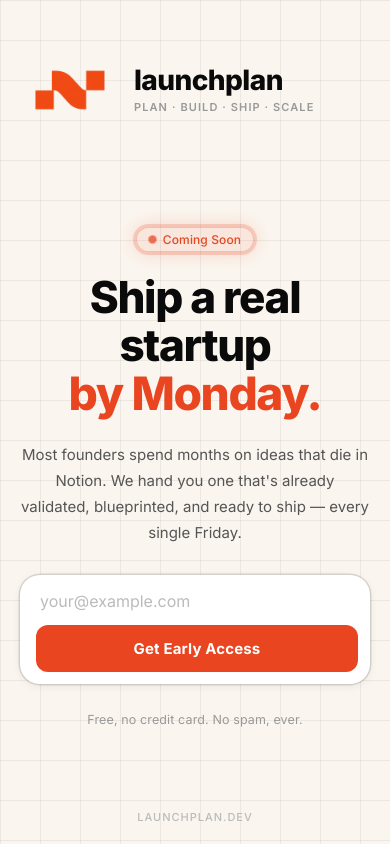
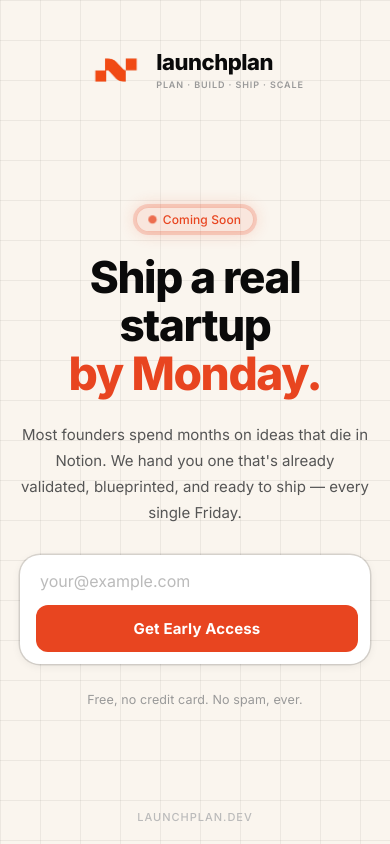
Before and after one commit to yashvardhansinh2510-max/waitlist-, a React (Vite) app: page / in a window 390 px wide. Built offline with nearby package versions, Linux system fonts and the light colour scheme; no server answers.

Commit message:
Refine mobile UI and center logo

```diff
--- a/src/index.css
+++ b/src/index.css
@@ -357,7 +357,24 @@ input {
 @media (max-width: 480px) {
   .bb-header {
     padding: 40px 20px 0;
-    justify-content: flex-start;
+    justify-content: center;
+  }
+
+  .bb-logo-mark {
+    width: 60px;
+    height: 60px;
+  }
+
+  .bb-logo-name {
+    font-size: 22px;
+  }
+
+  .bb-logo-tagline {
+    font-size: 9px;
+  }
+
+  .bb-logo-row {
+    gap: 10px;
   }
 
   .bb-main {
```
